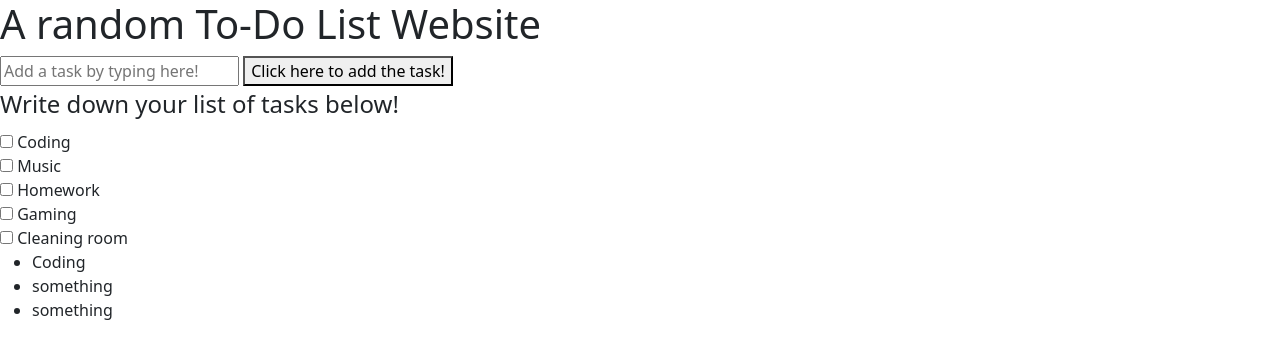
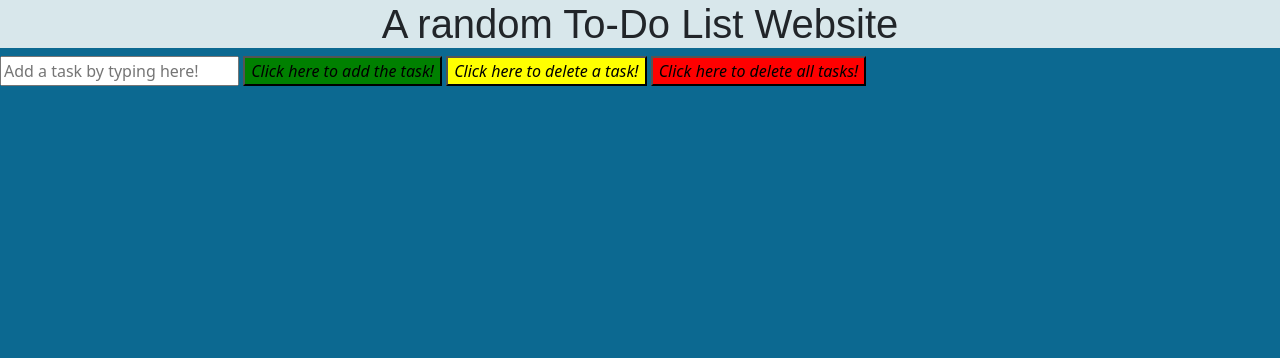
Before and after one commit to simonhsia124/CISC-3650-Lab-1-Assignment-To-Do-List-Website, a plain HTML site: page index.html in a window 1280 px wide. Drawn offline with nearby package versions, Linux system fonts and the light colour scheme.

Commit message:
Editing all files for website

```diff
--- a/index.html
+++ b/index.html
@@ -7,47 +7,25 @@
 
     <!-- Bootstrap CSS -->
     <link href="https://cdn.jsdelivr.net/npm/bootstrap@5.1.3/dist/css/bootstrap.min.css" rel="stylesheet" integrity="sha384-1BmE4kWBq78iYhFldvKuhfTAU6auU8tT94WrHftjDbrCEXSU1oBoqyl2QvZ6jIW3" crossorigin="anonymous">
-
+    <link rel="stylesheet" type="text/css" href="todolist.css" />
     <title>To-Do List Website</title>
   </head>
   <body>
     <h1>A random To-Do List Website</h1>
     <input type="text" id="userInput" placeholder="Add a task by typing here!">
-    <button id = "button" onclick = addTask() > Click here to add the task!</button>
-
+    <button id = "button1" onclick = addTask() > Click here to add the task!</button>
+    <button id = "button2" onclick = deleteSingleTask() > Click here to delete a task!</button>
+    <button id = "button3" onclick = deleteAllTasks() > Click here to delete all tasks!</button>
 
     <script src = "todolist.js"></script>
     <!-- Option 1: Bootstrap Bundle with Popper -->
     <script src="https://cdn.jsdelivr.net/npm/bootstrap@5.1.3/dist/js/bootstrap.bundle.min.js" integrity="sha384-ka7Sk0Gln4gmtz2MlQnikT1wXgYsOg+OMhuP+IlRH9sENBO0LRn5q+8nbTov4+1p" crossorigin="anonymous"></script>
-    <fieldset id="todoListfSet">
-      <legend>Write down your list of tasks below!</legend>
-      <div>
-        <input type="checkbox" id="coding" name="interest" value="coding">
-        <label for="coding">Coding</label>
-      </div>
-      <div>
-        <input type="checkbox" id="music" name="interest" value="music">
-        <label for="music">Music</label>
-      </div>
-      <div>
-        <input type="checkbox" id="music" name="interest" value="music">
-        <label for="music">Homework</label>
-      </div>
-      <div>
-        <input type="checkbox" id="music" name="interest" value="music">
-        <label for="music">Gaming</label>
-      </div>
-      <div>
-        <input type="checkbox" id="music" name="interest" value="music">
-        <label for="music">Cleaning room</label>
-      </div>
-    </fieldset>
+
     <ul id="userList">
-      <li>Coding </li>
-      <li>something</li>
-      <li>something </li>
+
 
     </ul>
 
+
   </body>
 </html>
--- a/todolist.css
+++ b/todolist.css
@@ -0,0 +1,24 @@
+h1 {
+    font-family: fantasy;
+    background-color:  #D8E7EB;
+    text-align: center;
+}
+body {
+    background-color: #0C6991;
+}
+
+#button1 {
+    font-style: italic;
+    background-color: green;
+
+}
+#button2 {
+    font-style: italic;
+    background-color: yellow;
+
+}
+#button3 {
+    font-style: italic;
+    background-color: red;
+
+}
--- a/todolist.js
+++ b/todolist.js
@@ -3,11 +3,23 @@
 function addTask() {
     var ul = document.getElementById("userList");
     var li = document.createElement("li");
-    //var children = ul.children.length + 1;
+    var createCheckbox = document.createElement('input');
+    /*
+    createCheckbox.type = "checkbox";
+    createCheckbox.value = 1;
+    createCheckbox.name = "todo[]";
+    */
+
     var inputValue = document.getElementById("userInput").value;
     var t = document.createTextNode(inputValue);
+    //li.appendChild(createCheckbox);
+    li.innerHTML += "<input type = 'checkbox' id = 'checkbox' name = 'Checkbox'>";
     li.appendChild(t);
-    ul.appendChild(li)
+    li.innerHTML += "<label for='DueDate'>Due date: </label><input type='date' id='DueDate' name='DueDate'>";
+
+    ul.appendChild(li);
+
+
 
     if (inputValue === '') {
         alert("You must write something!");
@@ -17,8 +29,15 @@ function addTask() {
       document.getElementById("userInput").value = "";
 
 }
-/*
+
 //Function created to delete a task from the task list
-function deleteTask() {
+function deleteSingleTask() {
+  var uList = document.getElementById("userList");
+  uList.removeChild(userList.lastElementChild);
 
-} */
+}
+//Function created to delete all tasks from the task list
+function deleteAllTasks() {
+  var uList = document.getElementById("userList");
+  uList.innerHTML = "";
+}
```
